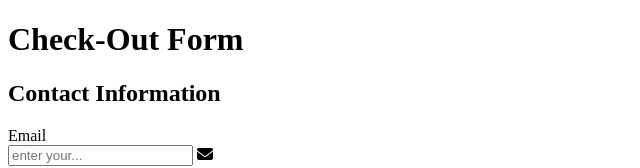
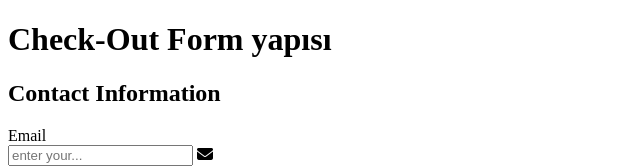
Before and after one commit to Sadullah-TANRIKULU/checkout-form, a plain HTML site: page index.html in a window 1280 px wide. Shown: the top 168 px of the page, without its empty margins (0-640 px from the left). Drawn offline with Linux system fonts and the light colour scheme.

Commit message:
ekleme yapıldı

```diff
--- a/index.html
+++ b/index.html
@@ -12,7 +12,7 @@
 
 <body>
     <header>
-        <h1>Check-Out Form</h1>
+        <h1>Check-Out Form yapısı</h1>
     </header>
     <div class="container">
 
```
